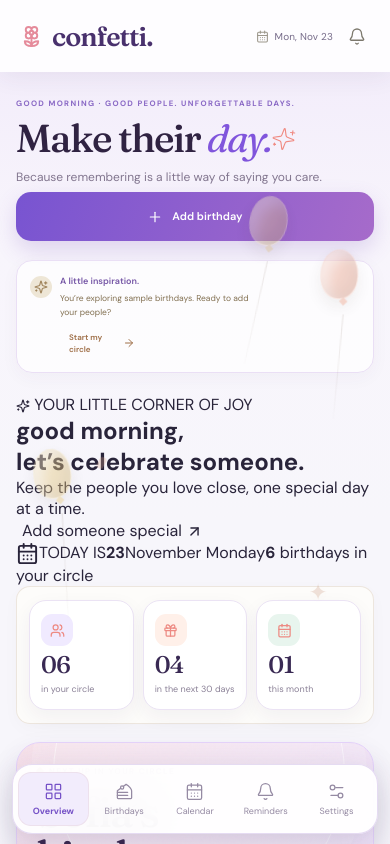
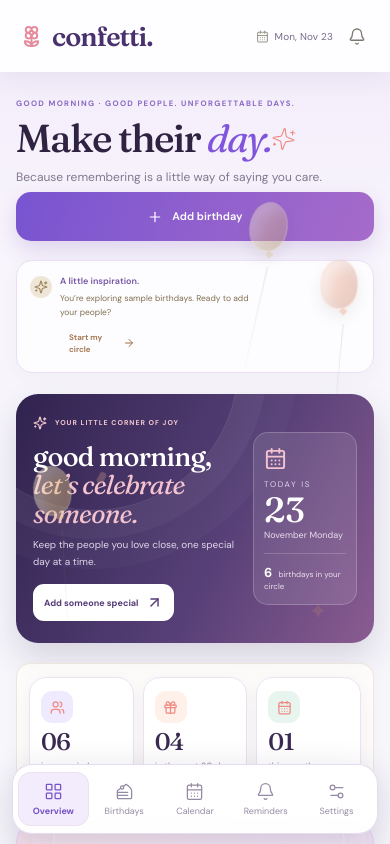
Before and after one commit to manuelrhyiel668-ai/birthday-reminder-apk-Manuel, a React (Vite) app: page / in a window 390 px wide. Shown: the top 844 px of the page. Built offline with nearby package versions, Linux system fonts and the light colour scheme.

Commit message:
Style new dashboard welcome layout

```diff
--- a/src/styles.css
+++ b/src/styles.css
@@ -1582,3 +1582,33 @@ main { max-width:1600px; padding:46px 5.2% 44px; }
   .mobile-nav button svg { width:19px !important; height:19px !important; }
   .floating-decorations { opacity:.55; pointer-events:none; }
 }
+
+
+/* Dashboard welcome component: a new structural feature, not a palette-only override */
+.dashboard-welcome {display:grid;grid-template-columns:minmax(0,1fr) 230px;gap:24px;align-items:center;padding:30px 34px;margin:0 0 25px;border-radius:25px;color:#fff;overflow:hidden;position:relative;background:linear-gradient(115deg,#30234f 0%,#574077 58%,#8a5c91 100%);box-shadow:0 16px 34px rgba(48,35,79,.16)}
+.dashboard-welcome:after {content:"";position:absolute;width:290px;height:290px;border:1px solid rgba(255,255,255,.12);border-radius:50%;right:135px;top:-175px;box-shadow:0 0 0 28px rgba(255,255,255,.035),0 0 0 58px rgba(255,255,255,.025)}
+.dashboard-welcome-copy,.dashboard-welcome-side {position:relative;z-index:1}
+.dashboard-welcome-label {display:flex;align-items:center;gap:8px;color:#f4c9d1;font-size:9px;font-weight:700;letter-spacing:1.6px}
+.dashboard-welcome-copy h2 {margin:17px 0 10px;font:500 clamp(30px,3.5vw,45px)/1.06 var(--serif);letter-spacing:-1.2px}
+.dashboard-welcome-copy h2 em {color:#f4c3cf;font-weight:400}
+.dashboard-welcome-copy p {color:#e0d5e9;font-size:12px;line-height:1.7}
+.dashboard-welcome-action {display:inline-flex;align-items:center;gap:15px;margin-top:19px;padding:11px 15px;border-radius:11px;background:#fff;color:#563b79;font-size:11px;font-weight:700}
+.dashboard-welcome-action:hover {background:#f9eaf0;transform:translateY(-2px)}
+.dashboard-welcome-side {min-height:155px;display:flex;flex-direction:column;justify-content:center;align-items:flex-start;padding:20px 22px;border:1px solid rgba(255,255,255,.2);border-radius:19px;background:rgba(255,255,255,.1);backdrop-filter:blur(8px)}
+.dashboard-date-icon {color:#f4c3cf;margin-bottom:9px}
+.dashboard-date-caption {font-size:8px;letter-spacing:1.7px;color:#e2d4eb}
+.dashboard-welcome-side strong {font:500 43px/1.05 var(--serif);margin-top:3px}
+.dashboard-date-month {font-size:11px;color:#eaddec}
+.dashboard-upcoming {margin-top:12px;padding-top:10px;width:100%;border-top:1px solid rgba(255,255,255,.18);color:#eaddec;font-size:9px}
+.dashboard-upcoming b {color:#fff;font-size:13px;margin-right:4px}
+@media(max-width:760px) {
+.dashboard-welcome {grid-template-columns:minmax(0,1fr) 104px;gap:10px;padding:22px 17px;margin-bottom:20px;border-radius:22px}
+.dashboard-welcome-copy h2 {font-size:27px;margin:13px 0 8px;letter-spacing:-.8px}
+.dashboard-welcome-copy p {font-size:10px;max-width:230px}
+.dashboard-welcome-label {font-size:7px;letter-spacing:1px}
+.dashboard-welcome-action {font-size:9px;padding:10px 11px;gap:7px;margin-top:14px}
+.dashboard-welcome-side {min-height:142px;padding:13px 10px;border-radius:15px}
+.dashboard-welcome-side strong {font-size:35px}
+.dashboard-date-month {font-size:9px}
+.dashboard-upcoming {font-size:8px}
+}
```
